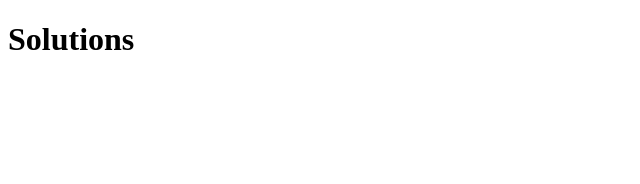
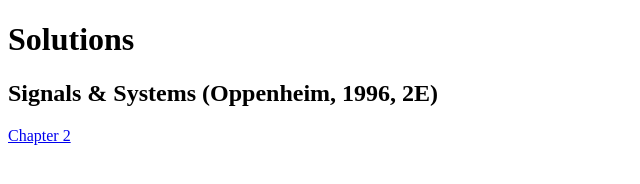
Before and after one commit to johnsmith0x3f/solutions, a plain HTML site: page index.html in a window 1280 px wide. Shown: the whole page, without its empty margins (0-640 px from the left). Drawn offline with Linux system fonts and the light colour scheme.

Commit message:
chore: update index

```diff
--- a/index.html
+++ b/index.html
@@ -7,6 +7,9 @@
 
 <body>
   <h1>Solutions</h1>
+
+	<h2>Signals & Systems (Oppenheim, 1996, 2E)</h2>
+	<a href="https://johnsmith0x3f.github.io/solutions/9780138147570/chapter-02.pdf">Chapter 2</a>
 </body>
 
 </html>
```
